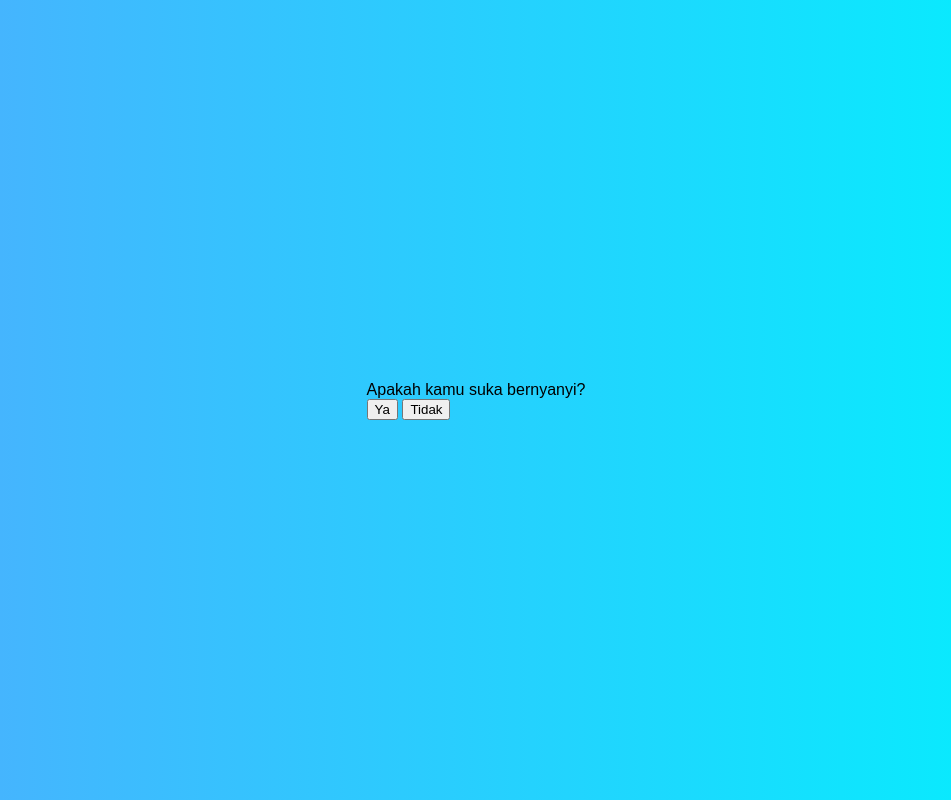
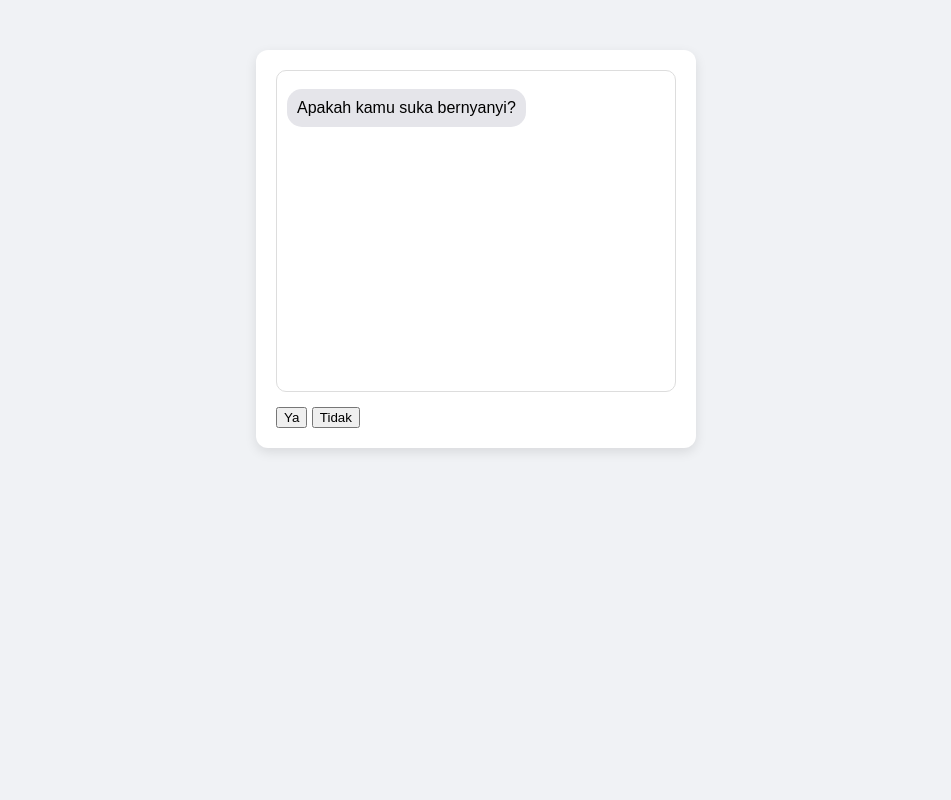
Before and after one commit to MoonForLight/Sistem-Pakar-Ekstrakurikuler, a Flask app: page /question in a window 1280 px wide. Shown: the whole page, without its empty margins (164-1115 px from the left). Run offline with Flask 3, Linux system fonts and the light colour scheme.

Commit message:
Update style.css

```diff
--- a/static/style.css
+++ b/static/style.css
@@ -1,51 +1,73 @@
 body {
     font-family: Arial, sans-serif;
-    background: linear-gradient(to right, #4facfe, #00f2fe);
+    background: #f0f2f5;
     margin: 0;
     padding: 0;
-    display: flex;
-    justify-content: center;
-    align-items: center;
-    height: 100vh;
 }
 
 .container {
-    max-width: 600px;
-    width: 100%;
-    padding: 20px;
+    width: 500px;
+    margin: 50px auto;
+    text-align: center;
+    background: #fff;
+    padding: 30px;
+    border-radius: 12px;
+    box-shadow: 0px 4px 12px rgba(0,0,0,0.1);
 }
 
-.welcome-box {
-    background: #fff;
-    padding: 30px;
-    border-radius: 15px;
-    text-align: center;
-    box-shadow: 0 4px 8px rgba(0,0,0,0.2);
+.btn {
+    display: inline-block;
+    background: #007bff;
+    color: #fff;
+    padding: 10px 20px;
+    margin-top: 20px;
+    border-radius: 8px;
+    text-decoration: none;
 }
 
-.welcome-box h1 {
-    margin-bottom: 15px;
-    color: #333;
+.chat-container {
+    width: 400px;
+    margin: 50px auto;
+    background: #fff;
+    border-radius: 12px;
+    padding: 20px;
+    box-shadow: 0px 4px 12px rgba(0,0,0,0.1);
 }
 
-.welcome-box p {
-    margin-bottom: 25px;
-    color: #555;
-    line-height: 1.6;
+.chat-box {
+    height: 300px;
+    overflow-y: auto;
+    padding: 10px;
+    border: 1px solid #ddd;
+    border-radius: 10px;
+    margin-bottom: 15px;
 }
 
-.start-btn {
-    padding: 12px 25px;
-    background: #4facfe;
-    color: #fff;
-    border: none;
-    border-radius: 8px;
-    cursor: pointer;
-    font-size: 16px;
-    font-weight: bold;
-    transition: background 0.3s ease;
+.chat-bubble {
+    max-width: 70%;
+    padding: 10px;
+    border-radius: 15px;
+    margin: 8px 0;
+    clear: both;
 }
 
-.start-btn:hover {
-    background: #00c3ff;
+.bot {
+    background: #e5e5ea;
+    float: left;
 }
+
+.user {
+    background: #007bff;
+    color: white;
+    float: right;
+}
+
+.result-box {
+    margin: 20px auto;
+    padding: 15px;
+    border-radius: 10px;
+    background: #007bff;
+    color: white;
+    font-size: 18px;
+    width: fit-content;
+}
```
